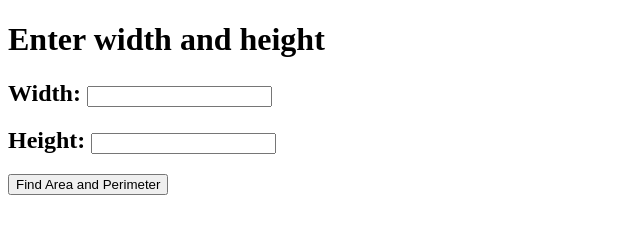
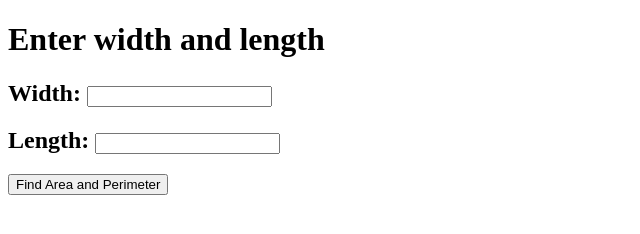
Before and after one commit to ilyaasdavids/projectxsquared, a plain HTML site: page index.html in a window 1280 px wide. Shown: the full height of the page, 0-640 px from the left. Drawn offline with Linux system fonts and the light colour scheme.

Commit message:
Add files via upload

```diff
--- a/index.html
+++ b/index.html
@@ -19,9 +19,9 @@ function areaPer(){
 }
 </script>
 
-<h1>Enter width and height</h1>
+<h1>Enter width and length</h1>
 <h2>Width: <input type ="number" id ="width"></h2>
-<h2>Height: <input type ="number" id ="length"></h2>
+<h2>Length: <input type ="number" id ="length"></h2>
 <button onclick="areaPer()">Find Area and Perimeter</button>
 
 <p id="output"></p>
```
